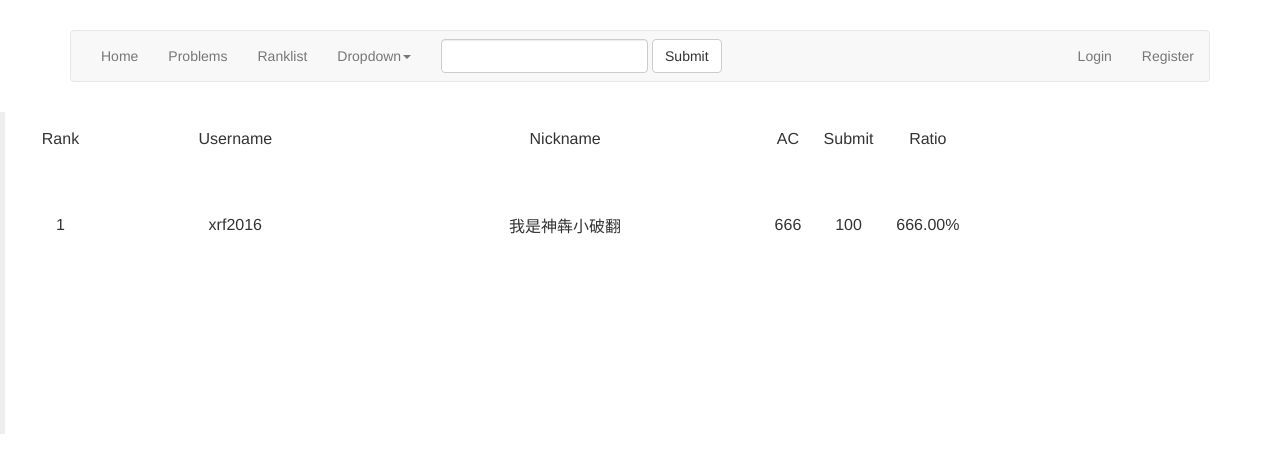
After one commit to KuribohG/mfpoj, a Django app: page /ranklist/ in a window 1280 px wide. The commit adds this page. Shown: the top 473 px of the page. Run offline with Django 3.2, Linux system fonts and the light colour scheme; some libraries are stand-ins or nearby versions.

Commit message:
add ranklist page(fake)

```diff
--- a/oj/templates/header.html
+++ b/oj/templates/header.html
@@ -11,7 +11,7 @@
 							 <a href="/problemset/">Problems</a>
 						</li>
 						<li>
-							 <a href="#">Link</a>
+							 <a href="/ranklist/">Ranklist</a>
 						</li>
 						<li class="dropdown">
 							 <a href="#" class="dropdown-toggle" data-toggle="dropdown">Dropdown<strong class="caret"></strong></a>
--- /dev/null
+++ b/oj/templates/ranklist.html
@@ -0,0 +1,45 @@
+<style type="text/css">
+<!--
+-->
+</style>
+<link href="../../static/css/style.css" rel="stylesheet" type="text/css" />
+<style type="text/css">
+<!--
+.STYLE2 {
+	font-family: "Comic Sans MS";
+	font-size: 14px;
+}
+-->
+</style>
+
+<p>{% include "header.html"%}</p>
+<blockquote>
+  <div align="center"></div>
+  <table width="954" height="277" border="0">
+    <tr>
+      <td width="68" height="33"><div align="center">Rank</div></td>
+      <td width="267"><div align="center">Username</div></td>
+      <td width="365"><div align="center">Nickname</div></td>
+      <td width="62"><div align="center">AC</div></td>
+      <td width="54"><div align="center">Submit</div></td>
+      <td width="98"><div align="center">Ratio</div></td>
+    </tr>
+    <tr>
+      <td><div align="center">1</div></td>
+      <td><div align="center">xrf2016</div></td>
+      <td><div align="center">我是神犇小破翻</div></td>
+      <td><div align="center">666</div></td>
+      <td><div align="center">100</div></td>
+      <td><div align="center">666.00%</div></td>
+    </tr>
+    <tr>
+      <td>&nbsp;</td>
+      <td>&nbsp;</td>
+      <td>&nbsp;</td>
+      <td>&nbsp;</td>
+      <td>&nbsp;</td>
+      <td>&nbsp;</td>
+    </tr>
+  </table>
+  <p>&nbsp;</p>
+</blockquote>
--- a/oj/urls.py
+++ b/oj/urls.py
@@ -11,4 +11,5 @@ urlpatterns = [
     url(r'^$', views.index, name='index'),
     url(r'^login/$', views.login, name='login'),
     url(r'^register/$', views.register, name='register'),
+    url(r'^ranklist/$', views.ranklist, name='ranklist'),
 ]
--- a/oj/views.py
+++ b/oj/views.py
@@ -41,3 +41,6 @@ def login(request):
 
 def register(request):
     return render(request, 'register.html')
+
+def ranklist(request):
+    return render(request, 'ranklist.html')
```
